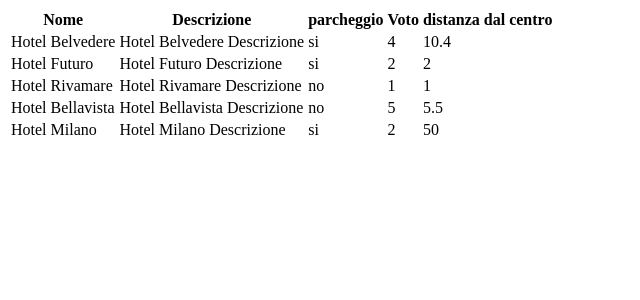
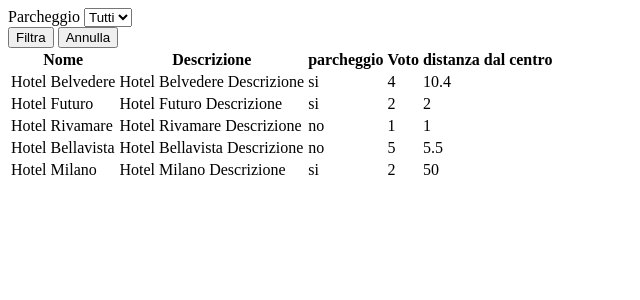
Before and after one commit to LunaLopis/php-hotel, a PHP site: page / in a window 1280 px wide. Shown: the top 300 px of the page, without its empty margins (0-640 px from the left). Run offline with PHP 8.4, Linux system fonts and the light colour scheme.

Commit message:
filtro parcheggio

```diff
--- a/index.php
+++ b/index.php
@@ -1,5 +1,25 @@
 <?php
 include __DIR__.'/partials/vars.php';
+// copia originale
+$filteredHotels = $hotels;
+
+if (isset($_GET['parking'])) {
+  $tempHotels= [];
+
+     if($_GET['parking'] != 'tutti'){
+        foreach($hotels as $hotel){
+            if(filter_var($_GET['parking'], FILTER_VALIDATE_BOOLEAN) === $hotel['parking']){
+                $tempHotels [] = $hotel;
+            }
+
+        }
+        $filteredHotels= $tempHotels;
+     }
+     else{
+        $filteredHotels= $hotels;
+     }
+
+}
 ?>
 
 <!DOCTYPE html>
@@ -12,6 +32,22 @@ include __DIR__.'/partials/vars.php';
     <title>Document</title>
 </head>
 <body>
+<div>
+    <form action="index.php" method="GET"  >
+        <div>
+            <label for="parking" class="control-label">Parcheggio</label>
+            <select name="parking" id="parking">
+                <option value="tutti">Tutti</option>
+                <option value="0">No</option>
+                <option value="1">Si</option>
+            </select>
+        </div>
+        <button type="submit">Filtra</button>
+        <button type="reset">Annulla</button>
+    </form>
+</div>
+
+
     <div class="">
     <table class="table">
         <thead>
@@ -24,7 +60,7 @@ include __DIR__.'/partials/vars.php';
             </tr>
         </thead>
             <tbody>
-               <?php foreach ($hotels as $hotel) { ?>
+               <?php foreach ($filteredHotels as $hotel) { ?>
                     <tr>
                     <td><?php echo $hotel['name'];?></td>
                     <td><?php echo $hotel['description'];?></td>
```
